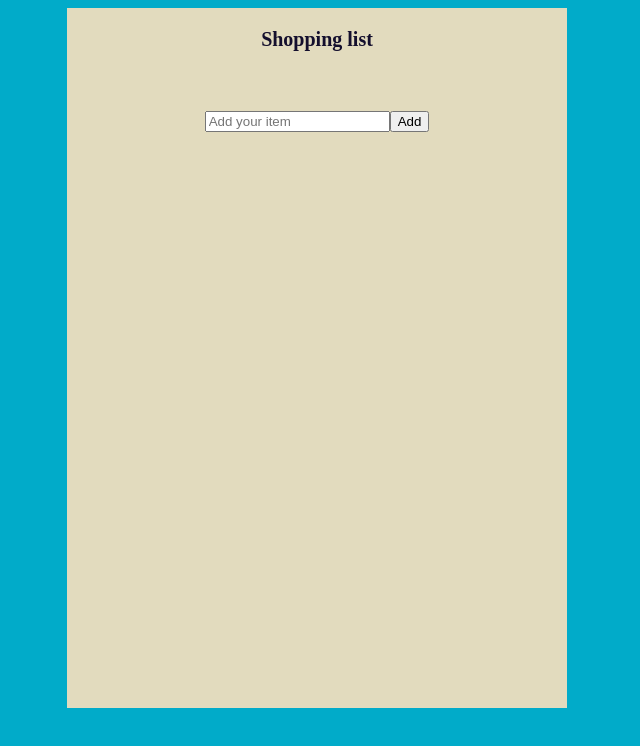
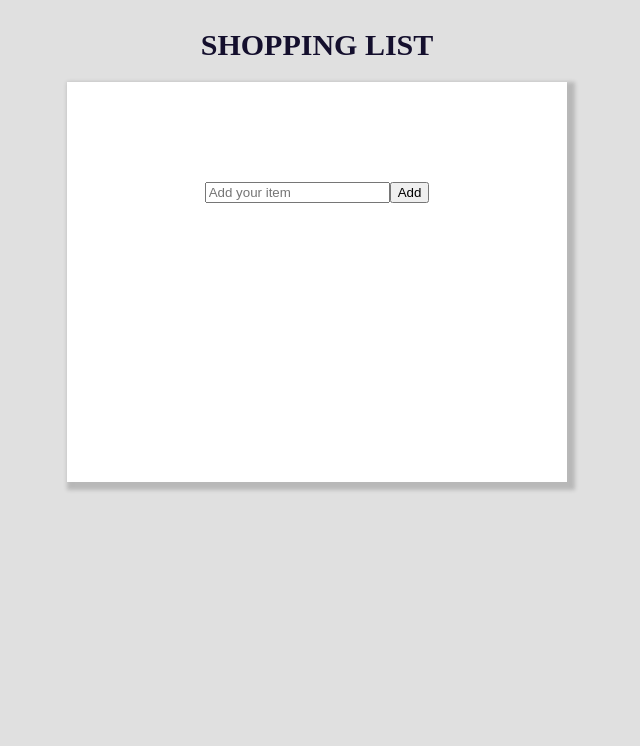
Before and after one commit to tamaskovacs0408/shopping-list, a React (Create React App) app: page / in a window 1280 px wide. Shown: the top 746 px of the page, without its empty margins (331-971 px from the left). Built offline with nearby package versions, Linux system fonts and the light colour scheme.

Commit message:
Styling App

```diff
--- a/src/App.css
+++ b/src/App.css
@@ -1,7 +1,8 @@
 .App {
   width: 250px;
-  height: 400px;
-  background: #E2DBBE;
+  height: 300px;
+  background: #ffffff;
+  box-shadow: 4px 4px 4px 4px rgba(0, 0, 0, 0.18);
   display: flex;
   flex-direction: column;
   justify-content: flex-start;
@@ -10,10 +11,15 @@
 
 h1 {
   margin: 20px auto;
+  font-size: 3rem;
+  text-align: center;
+  text-transform: uppercase;
 }
 
-.item_form {
-  margin: 40px auto;
+.info_container {
+  width: 100%;
+  height: 70px;
+  margin: 15px auto;
 }
 
 .info {
@@ -36,6 +42,6 @@ h1 {
 @media screen and (min-width: 992px){
   .App {
     width: 500px;
-    height: 700px;
+    height: 400px;
   }
 }
--- a/src/App.js
+++ b/src/App.js
@@ -14,28 +14,30 @@ function App() {
   const handleSubmit = (e) => {
     e.preventDefault();
 
-    if(!listItem) {
-      // display info
-      showInfo(true, 'red', 'Type Something')
-    } else if(listItem & update) {
+    if (!listItem) {
+      showInfo(true, "red", "Type Something");
+    } else if (listItem & update) {
       // edit the item
     } else {
-      // add item to list
-      const newItem = {id: uuid(), title: listItem};
+      showInfo(true, "green", "Item added");
+      const newItem = { id: uuid(), title: listItem };
       setList([...list, newItem]);
-      setListItem('')
+      setListItem("");
     }
   };
 
-  const showInfo = (show=false,type='',msg='') => {
-    setInfo({show, type, msg})
-  }
+  const showInfo = (show = false, type = "", msg = "") => {
+    setInfo({ show, type, msg });
+  };
 
   return (
+    <>
+      <h1>Shopping List</h1>
       <div className="App">
-      <h1>Shopping list</h1>
         <form className="item_form" onSubmit={handleSubmit}>
-        {info.show && <Info {...info} removeInfo={showInfo}/>}
+          <div className="info_container">
+            {info.show && <Info {...info} removeInfo={showInfo} />}
+          </div>
           <div className="input_container">
             <input
               type="text"
@@ -50,11 +52,12 @@ function App() {
         </form>
         {list.length > 0 && (
           <div className="list_container">
-          <List items={list}/>
+            <List items={list} />
             <button className="btn_clear">Clear list</button>
           </div>
         )}
       </div>
+    </>
   );
 }
 
--- a/src/Component/Info/Info.jsx
+++ b/src/Component/Info/Info.jsx
@@ -1,11 +1,16 @@
-import React, { useEffect } from "react";
+import React, {useEffect} from 'react'
 
-export default function Info({ type, msg, removeInfo }) {
+export default function Info({type, msg, removeInfo}) {
   useEffect(() => {
     setTimeout(() => {
-      removeInfo();
-    }, 2500);
-  }, []);
+      removeInfo()
+    }, 2500)
+  }, [])
 
-  return <p className={`info info_${type}`}>{msg}</p>;
+
+  return (
+    <div className="info_container">
+      <p className={`info info_${type}`}>{msg}</p>
+    </div>
+  )
 }
--- a/src/index.css
+++ b/src/index.css
@@ -8,7 +8,7 @@ body {
   display: flex;
   flex-direction: column;
   align-items: center;
-  background: #01ABC9;
+  background: #e0e0e0;
   color: #140F2D;
   overflow: hidden;
 }
```
Lines whose indentation alone changed are shown as unchanged.
